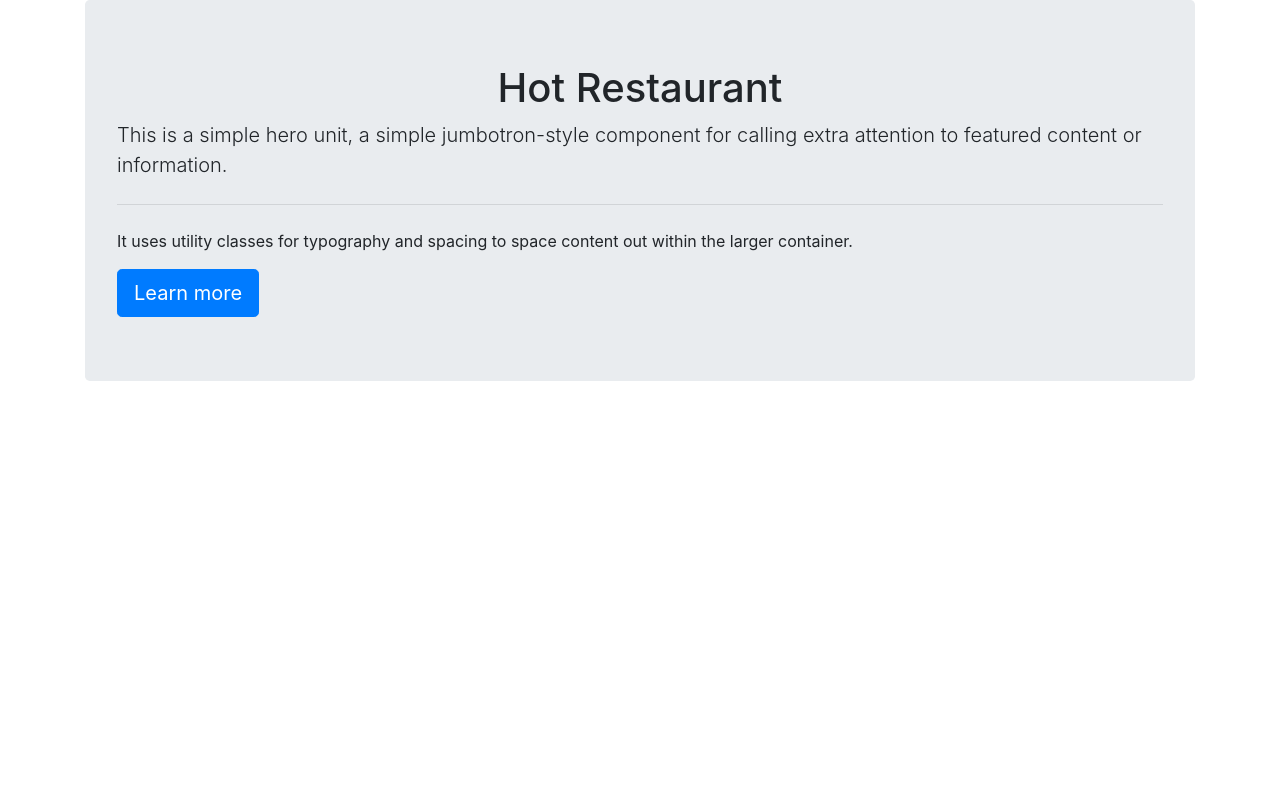
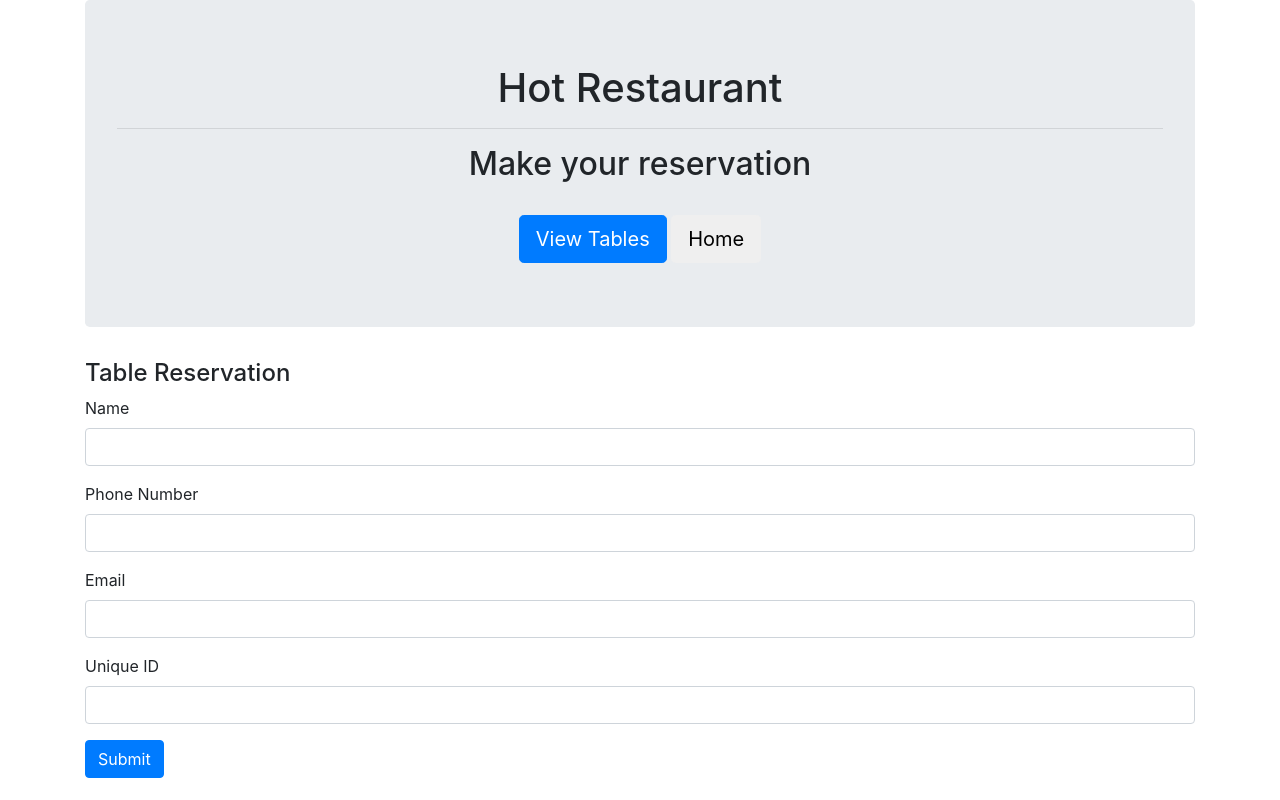
Before and after one commit to ebresler/Hot_Restaurant, a plain HTML site: page public/form.html in a window 1280 px wide. Drawn offline with nearby package versions, Linux system fonts and the light colour scheme.

Commit message:
updated form and view

```diff
--- a/public/form.html
+++ b/public/form.html
@@ -7,7 +7,6 @@
     <meta http-equiv="X-UA-Compatible" content="ie=edge">
     <title>Hot Restaurants</title>
 
-    <!-- Bootstrap -->
     <link rel="stylesheet" href="https://stackpath.bootstrapcdn.com/bootstrap/4.1.3/css/bootstrap.min.css" integrity="sha384-MCw98/SFnGE8fJT3GXwEOngsV7Zt27NXFoaoApmYm81iuXoPkFOJwJ8ERdknLPMO"
         crossorigin="anonymous">
 
@@ -15,17 +14,62 @@
 </head>
 
 <body>
-    <div class="container">
-        <div class="jumbotron">
-            <h1 class="text-center"><span class="glyphicon glyphicon-fire"></span>Hot Restaurant</h1>
-            <p class="lead">This is a simple hero unit, a simple jumbotron-style component for calling extra attention
-                to featured content or information.</p>
-            <hr class="my-4">
-            <p>It uses utility classes for typography and spacing to space content out within the larger container.</p>
-            <a class="btn btn-primary btn-lg" href="#" role="button">Learn more</a>
-        </div>
-    </div>
+
+	<div class="container">
+
+		<div class="jumbotron">
+			<h1 class="text-center"><span class="glyphicon glyphicon-fire"></span> Hot Restaurant</h1>
+			<hr>
+			<h2 class="text-center">Make your reservation</h2>
+			<br>
+
+			<div class="text-center">
+				<a href="/view"><button type="button" class="btn btn-lg btn-primary"><span class="glyphicon glyphicon-list-alt"></span> View Tables</button></a>
+				<a href="/"><button type="button" class="btn btn-lg btn-default"><span class="glyphicon glyphicon-home"></span>Home</button></a>
+			</div>
+		</div>
+
+		<div class="row">
+			<div class="col-lg-12">
+
+				<div class="panel panel-default">
+					<div class="panel-heading">
+						<h4 class="panel-title">Table Reservation</h4>
+					</div>
+					<div class="panel-body">
+
+						<form role="form">
+
+							<div class="form-group">
+								<label for="">Name</label>
+								<input type="text" class="form-control" id="reserve_name">
+							</div>
+
+							<div class="form-group">
+								<label for="">Phone Number</label>
+								<input type="text" class="form-control" id="reserve_phone">
+							</div>
+
+							<div class="form-group">
+								<label for="">Email</label>
+								<input type="text" class="form-control" id="reserve_email">
+							</div>
+
+							<div class="form-group">
+								<label for="">Unique ID</label>
+								<input type="text" class="form-control" id="reserve_uniqueID">
+							</div>
+
+							<button type="submit" class="btn btn-primary submit">Submit</button>
+						</form>
+
+					</div>
+				</div>
+			</div>
+		</div>
+	</div>
 
 </body>
 
+
 </html>
```
Also changed, not shown: public/view.html (+33 -9 lines).
